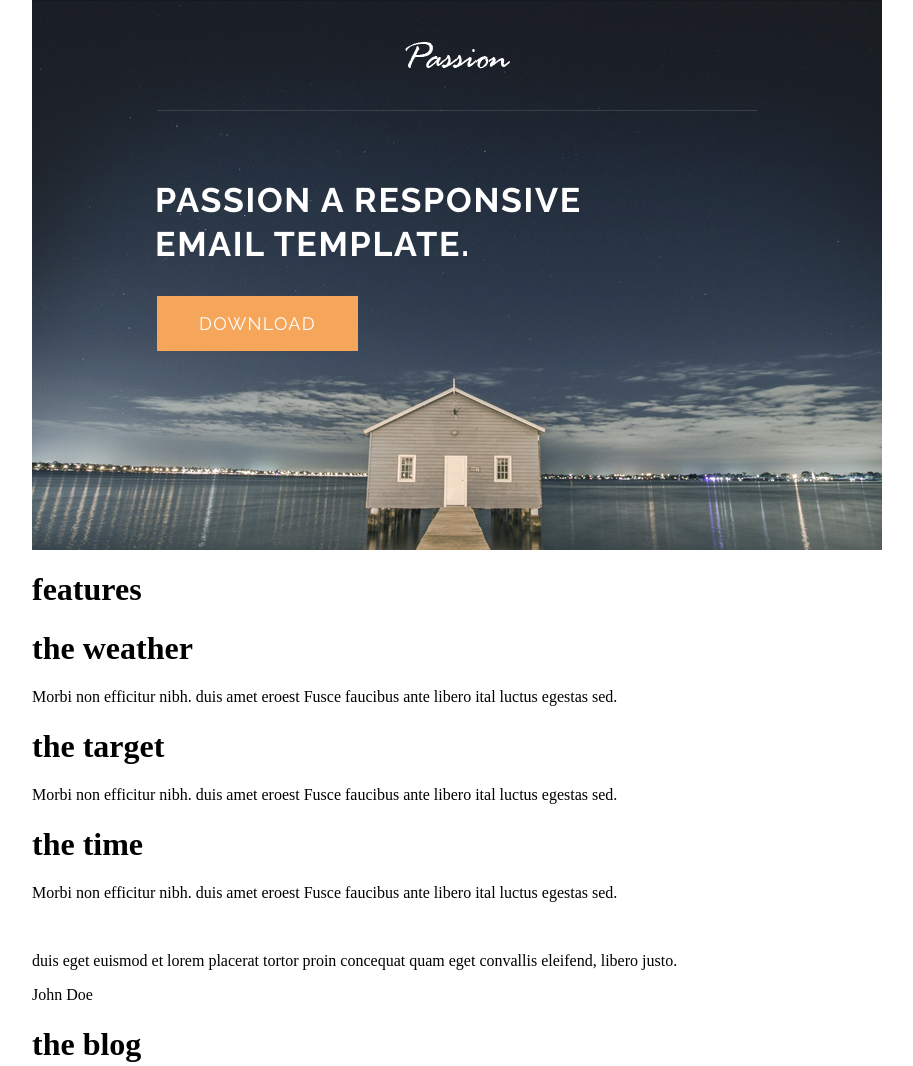
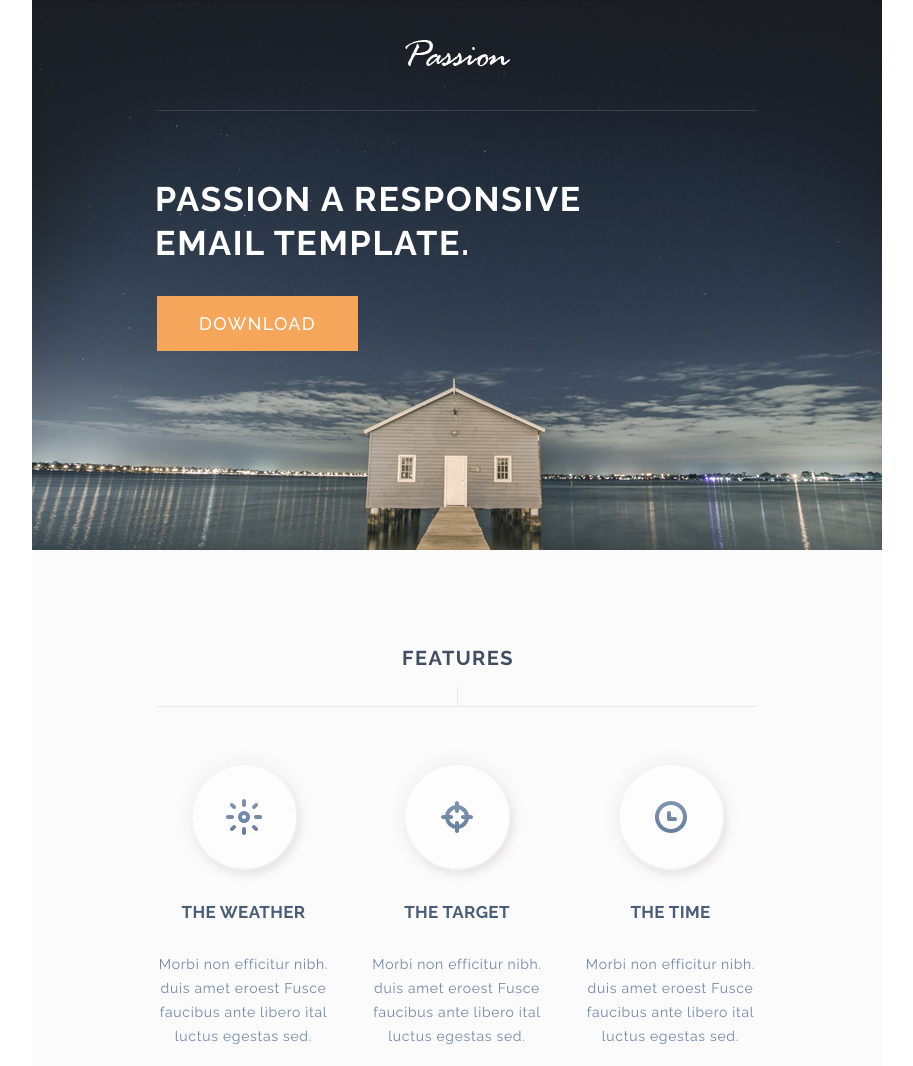
Before and after one commit to AlexanderBazukevich/Passion, a plain HTML site: page index.html in a window 1280 px wide. Shown: the top 1066 px of the page, without its empty margins (183-1096 px from the left). Drawn offline with Linux system fonts and the light colour scheme.

Commit message:
developed: added styles for 'content-section' block; added 'articles-section' block for easyer 'article' positioning;added minor cosmetic changes;improved recording sequence of css selectors and properties

```diff
--- a/index.html
+++ b/index.html
@@ -18,6 +18,7 @@
         <div class="content-section">
             <h1 class="content-section__title">features</h1>
             <div class="content-section__border"></div>
+            <div class="article-section">
                 <div class="article">
                     <div class="article__image article__image_circle article__image_icon_sun"></div>
                     <h1 class="article__title">the weather</h1>
@@ -34,6 +35,7 @@
                     <p class="article__content">Morbi non efficitur nibh. duis amet eroest Fusce faucibus ante libero ital luctus egestas sed.</p>
                 </div>
             </div>
+        </div>
 
         <div class="article">
             <img class="article__image article__image_big">
@@ -45,6 +47,7 @@
         <div class="content-section">
             <h1 class="content-section__title">the blog</h1>
             <div class="content-section__border"></div>
+            <div class="article-section">
                 <div class="article">
                     <img class="article__image article__image_square">
                     <h1 class="article__title article__title_left">fuctce faucibusy ante libero</h1>
@@ -59,6 +62,7 @@
                     <img class="article__image article__image_square">
                     <h1 class="article__title article__title_left">fustce faucibusy ante libero</h1>
                     <p class="article__content article__content_left">Cras interdum vestum a dolor amet tursisi ligula rhoncus sodales...</p>
+                </div>
             </div>
         </div>
 
--- a/passion.css
+++ b/passion.css
@@ -1,6 +1,7 @@
 body {
+    margin: 0 auto;
     width: 850px;
-    margin: 0 auto;
+    font-family: Raleway;
 }
 
 .header {
@@ -10,42 +11,42 @@ body {
     background-image: url(billboard.jpg);
 }
 
+.header__logo {
+    display: flex;
+    align-items: center;
+    justify-content: center;
+    height: 110px;
+}
+
 .logo {
     display: inline-block;
     font-size: 0;
 }
 
-.header__logo {
-    display: flex;
-    height: 110px;
-    justify-content: center;
-    align-items: center;
-}
-
 .logo__image {
     display: block;
-}
-
-.header__title:before {
-    display: block;
-    content: "";
-    width: 600px;
-    height: 1px;
-    margin: 0 0 67px 2px;
-    background-color: gray;
-    opacity: 0.3;
+    margin-bottom: 3px;
 }
 
 .header__title {
     margin: 0 100px 30px -2px;
     padding: 0;
-    font-family: Raleway;
     color: white;
+    font-size: 34px;
+    font-weight: bold;
+    letter-spacing: .05em;
+    line-height: 1.29;
     text-transform: uppercase;
-    font-size: 34px;
-    letter-spacing: .05em;
-    font-weight: bold;
-    line-height: 1.3;
+}
+
+.header__title:before {
+    display: block;
+    height: 1px;
+    width: 600px;
+    margin: 0 0 67px 2px;
+    content: "";
+    background-color: gray;
+    opacity: 0.3;
 }
 
 .header__button {
@@ -53,10 +54,83 @@ body {
     cursor: pointer;
     padding: 17px 42px;
     color: white;
+    font-size: 18px;
+    font-weight: 500;
+    letter-spacing: .07em;
+    text-decoration: none;
+    text-transform: uppercase;
     background-color: #f5a65b;
+}
+
+.content-section {
+    display: block;
+    padding: 0 125px 83px 125px;
+    background-color: #fbfbfb;
+}
+
+.content-section__title {
+    margin: 0;
+    padding: 96px 0 16px 2px;
+    text-align: center;
+    color: #414d60;
+    font-weight: bold;
+    font-size: 20px;
+    letter-spacing: .07em;
     text-transform: uppercase;
-    text-decoration: none;
-    letter-spacing: .07em;
-    font-size: 18px;
-    font-family: Raleway;
 }
+
+.content-section__border {
+    height: 20px;
+    width: 300px;
+    border-right: 1px solid #e9e9e9;
+}
+
+.article-section {
+    display: flex;
+    justify-content: space-between;
+    padding-top: 40px;
+    border-top: 1px solid #e9e9e9;
+}
+
+.article {
+    display: block;
+    width: 173px;
+    text-align: center;
+}
+
+.article__image {
+    display: inline-block;
+}
+
+.article__image_circle {
+    height: 140px;
+    width: 140px;
+    border-radius: 100%;
+}
+
+.article__image_icon_sun {
+    background-image: url(icon1.png);
+}
+
+.article__image_icon_target {
+    background-image: url(icon2.png);
+}
+
+.article__image_icon_time {
+    background-image: url(icon3.png);
+}
+
+.article__title {
+    color: #495d79;
+    font-size: 17px;
+    letter-spacing: .02em;
+    text-transform: uppercase;
+}
+
+.article__content {
+    margin-top: 31px;
+    color: #7188a8;
+    font-size: 14px;
+    letter-spacing: 0.05em;
+    line-height: 1.7;
+}
```
Also changed, not shown: icon1.png (added), icon2.png (added), icon3.png (added). Lines whose indentation alone changed are shown as unchanged.
